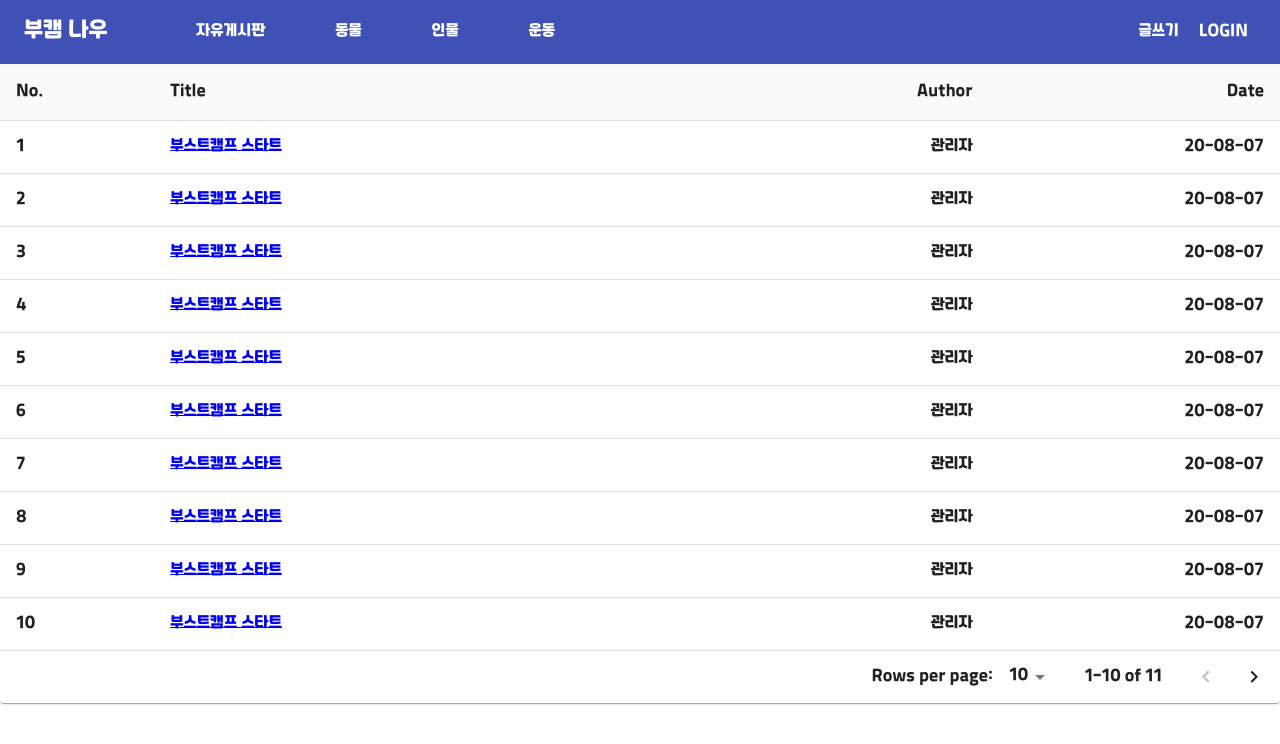
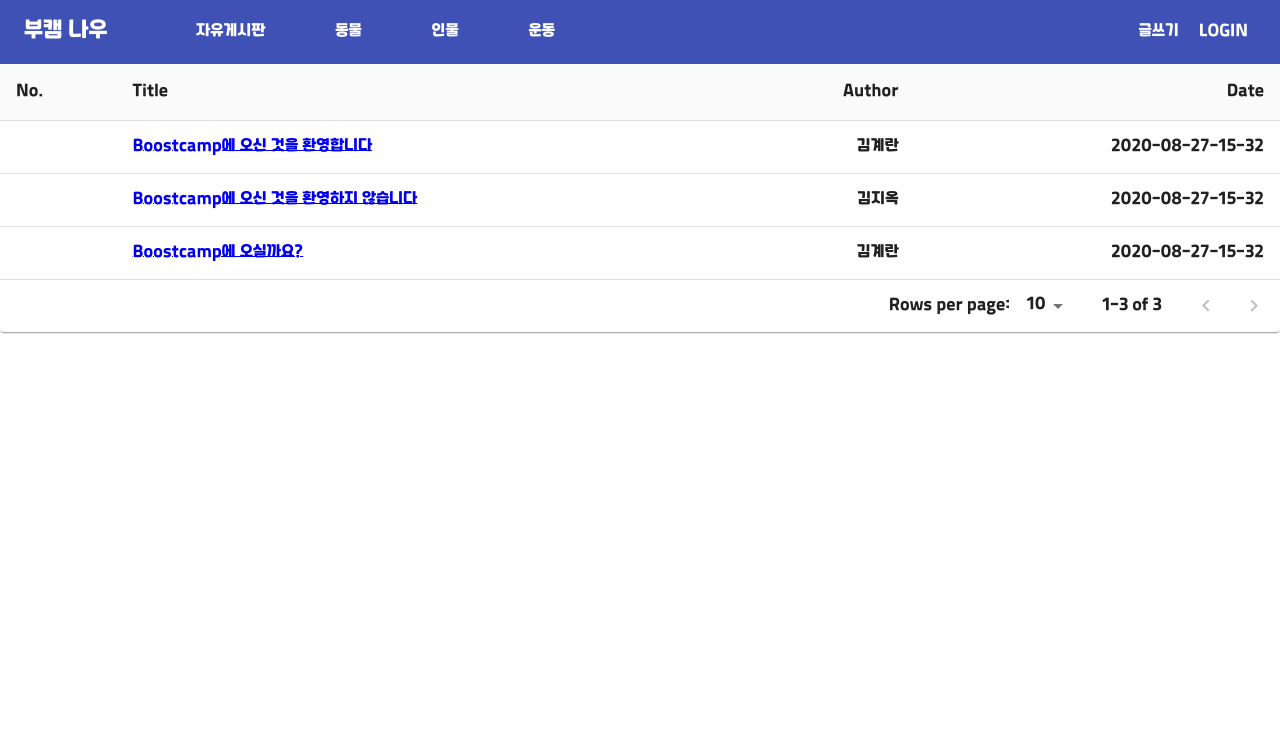
Before and after one commit to minbert/relay03_sample, a React (Create React App) app: page / in a window 1280 px wide. Shown: the top 744 px of the page. Built offline with nearby package versions, Linux system fonts and the light colour scheme.

Commit message:
Router 설정

```diff
--- a/src/App.js
+++ b/src/App.js
@@ -1,11 +1,15 @@
 import React, { Component } from 'react';
 import NavigationBar from './NavigationBar';
 import Table from './Table';
+import Main from './Main';
 import {
   BrowserRouter as Router,
   Switch,
   Route
 } from "react-router-dom";
+import post1 from './Sample.md';
+
+const posts = [post1];
 
 class App extends Component {
   render(){
@@ -14,7 +18,7 @@ class App extends Component {
         <NavigationBar />
         <Switch>
           <Route path="/hi">
-            <div>Hi!</div>
+            <Main title="From the firehose" posts={posts} />
           </Route>
           <Route path="/">
             <Table />
--- a/src/Table.jsx
+++ b/src/Table.jsx
@@ -11,21 +11,21 @@ import TableRow from '@material-ui/core/TableRow';
 import { Link } from 'react-router-dom';
 
 const columns = [
-  { id: 'number', label: 'No.', minWidth: 10 },
-  { id: 'title', label: 'Title', minWidth: 200 },
+  { id: "number", label: "No.", minWidth: 10 },
+  { id: "title", label: "Title", minWidth: 200 },
   {
-    id: 'author',
-    label: 'Author',
+    id: "author",
+    label: "Author",
     minWidth: 20,
-    align: 'right',
-    format: (value) => value.toLocaleString('en-US'),
+    align: "right",
+    format: (value) => value.toLocaleString("en-US"),
   },
   {
-    id: 'date',
-    label: 'Date',
+    id: "date",
+    label: "Date",
     minWidth: 30,
-    align: 'right',
-    format: (value) => value.toLocaleString('en-US'),
+    align: "right",
+    format: (value) => value.toLocaleString("en-US"),
   },
 ];
 
@@ -33,23 +33,49 @@ function createData(number, title, author, date) {
   return { number, title, author, date };
 }
 
-const rows = [
-  createData(1 , '부스트캠프 스타트', '관리자', '20-08-07'),
-  createData(2 , '부스트캠프 스타트', '관리자', '20-08-07'),
-  createData(3 , '부스트캠프 스타트', '관리자', '20-08-07'),
-  createData(4 , '부스트캠프 스타트', '관리자', '20-08-07'),
-  createData(5 , '부스트캠프 스타트', '관리자', '20-08-07'),
-  createData(6 , '부스트캠프 스타트', '관리자', '20-08-07'),
-  createData(7 , '부스트캠프 스타트', '관리자', '20-08-07'),
-  createData(8 , '부스트캠프 스타트', '관리자', '20-08-07'),
-  createData(9 , '부스트캠프 스타트', '관리자', '20-08-07'),
-  createData(10 , '부스트캠프 스타트', '관리자', '20-08-07'),
-  createData(11 , '부스트캠프 스타트', '관리자', '20-08-07'),
-];
+async function showAvatar() {
+
+  // read our JSON
+  let response = await fetch(' http://localhost:8080/board?id=1&page=0');
+
+  // wait 3 seconds
+  await new Promise((resolve, reject) => setTimeout(resolve, 3000));
+
+  return githubUser;
+}
+
+const getSecondUser = async () => {
+  const url = 'http://localhost:8080/board?id=1&page=0';
+  const response = await fetch(url);
+  return response.json();
+}
+
+
+const response = {
+  data:{
+    "board_id":1, // 게시판 id(tab 번호)
+    "post":[{
+      "post_id": 1,
+      "title": "Boostcamp에 오신 것을 환영합니다",
+      "author": "김계란",
+      "date": "2020-08-27-15-32" // 2020년 8월 27일 15시 32분"
+    },{
+      "post_id": 2,
+      "title": "Boostcamp에 오신 것을 환영하지 않습니다",
+      "author": "김지옥",
+      "date": "2020-08-27-15-32" // 2020년 8월 27일 15시 30분
+    },{
+      "post_id": 10,
+      "title": "Boostcamp에 오실까요?",
+      "author": "김계란",
+      "date": "2020-08-27-15-32" // 2020년 8월 27일 15시 25분
+    }]
+  }
+}
 
 const useStyles = makeStyles({
   root: {
-    width: '100%',
+    width: "100%",
   },
 });
 
@@ -85,7 +111,7 @@ export default function StickyHeadTable() {
             </TableRow>
           </TableHead>
           <TableBody>
-            {rows.slice(page * rowsPerPage, page * rowsPerPage + rowsPerPage).map((row) => {
+            {response["data"]["post"].slice(page * rowsPerPage, page * rowsPerPage + rowsPerPage).map((row) => {
               return (
                 <TableRow hover role="checkbox" tabIndex={-1} key={row.code} >
                   {columns.map((column) => {
@@ -105,7 +131,7 @@ export default function StickyHeadTable() {
       <TablePagination
         rowsPerPageOptions={[10, 25, 100]}
         component="div"
-        count={rows.length}
+        count={response["data"]["post"].length}
         rowsPerPage={rowsPerPage}
         page={page}
         onChangePage={handleChangePage}
```
Also changed, not shown: src/BoardPost.jsx (deleted).
